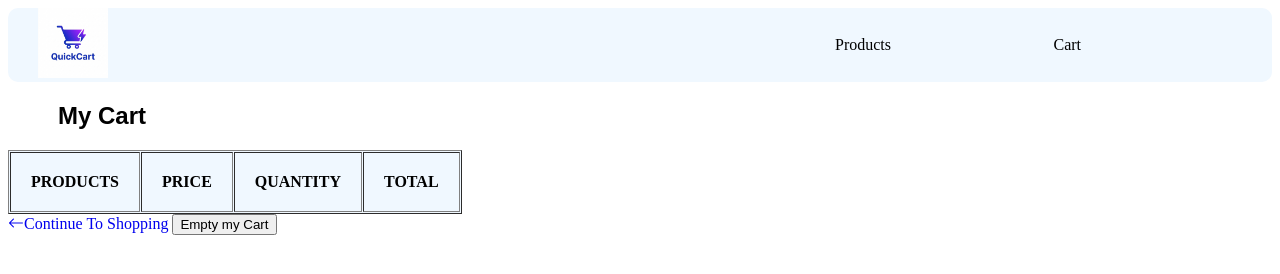
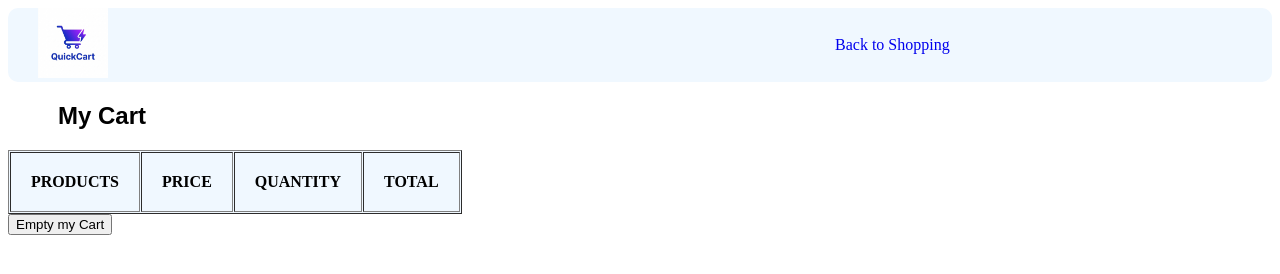
Before and after one commit to sahilkk01/QuickCart, a website: page public/cart.html in a window 1280 px wide. Drawn offline with Linux system fonts and the light colour scheme; files whose address does not match are found by name.

Commit message:
Modify navigation link in cart.html
Updated navigation link to 'Back to Shopping' and removed the 'Continue To Shopping' link.

```diff
--- a/public/cart.html
+++ b/public/cart.html
@@ -12,8 +12,7 @@
        <div class="head">
          <div><img src="../public/image/quickcart_logo.png" width="70" height="70"> </div>
         <div class="short">
-            <div>Products</div>
-            <div>Cart</div>
+            <a href="../index.html">Back to Shopping</a>
         </div>
        </div>
     </nav>
@@ -32,7 +31,6 @@
                 <tbody id="cartItems">
                 </tbody>
             </table>
-            <a href="../index.html" class="bi bi-arrow-left">Continue To Shopping</a>
             <button onclick="emptyCart()">Empty my Cart</button>
         </section>
     </main>
```
